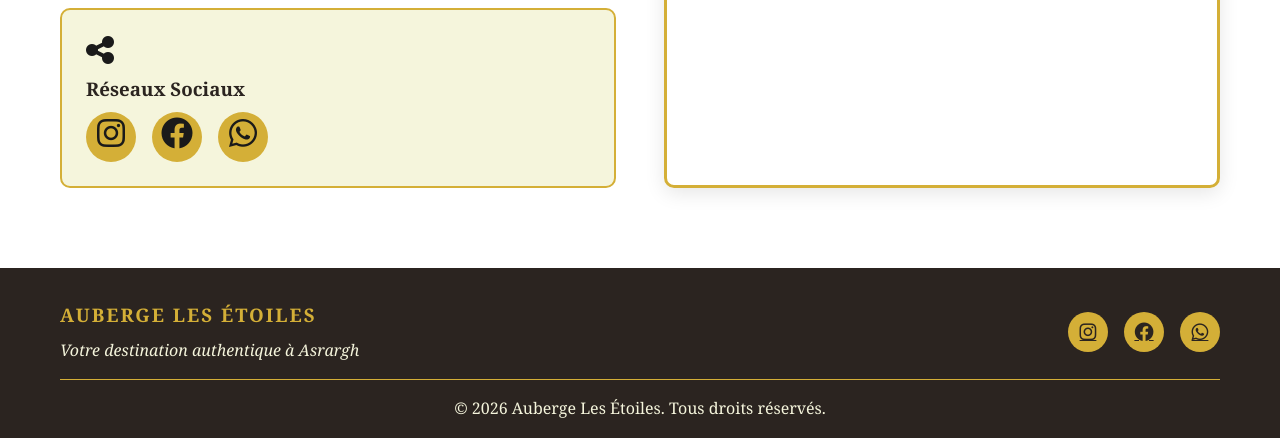
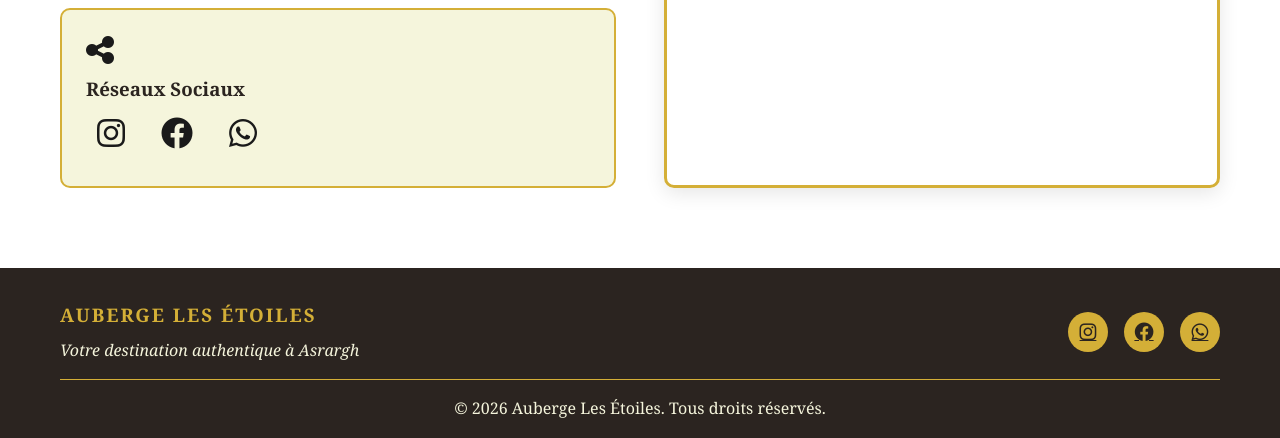
Before and after one commit to aubergelesetoiles-stack/Auberge-les-etoiles, a plain HTML site: page index.html in a window 1280 px wide. Shown: the part 3626-4064 px from the top of the page. Drawn offline with Linux system fonts and the light colour scheme.

Commit message:
Update styles.css

```diff
--- a/styles.css
+++ b/styles.css
@@ -438,7 +438,7 @@ section {
     justify-content: center;
     width: 50px;
     height: 50px;
-    background: var(--gold);
+    background: var(--#746740);
     color: var(--dark-brown);
     border-radius: 50%;
     font-size: 1.5rem;
```
